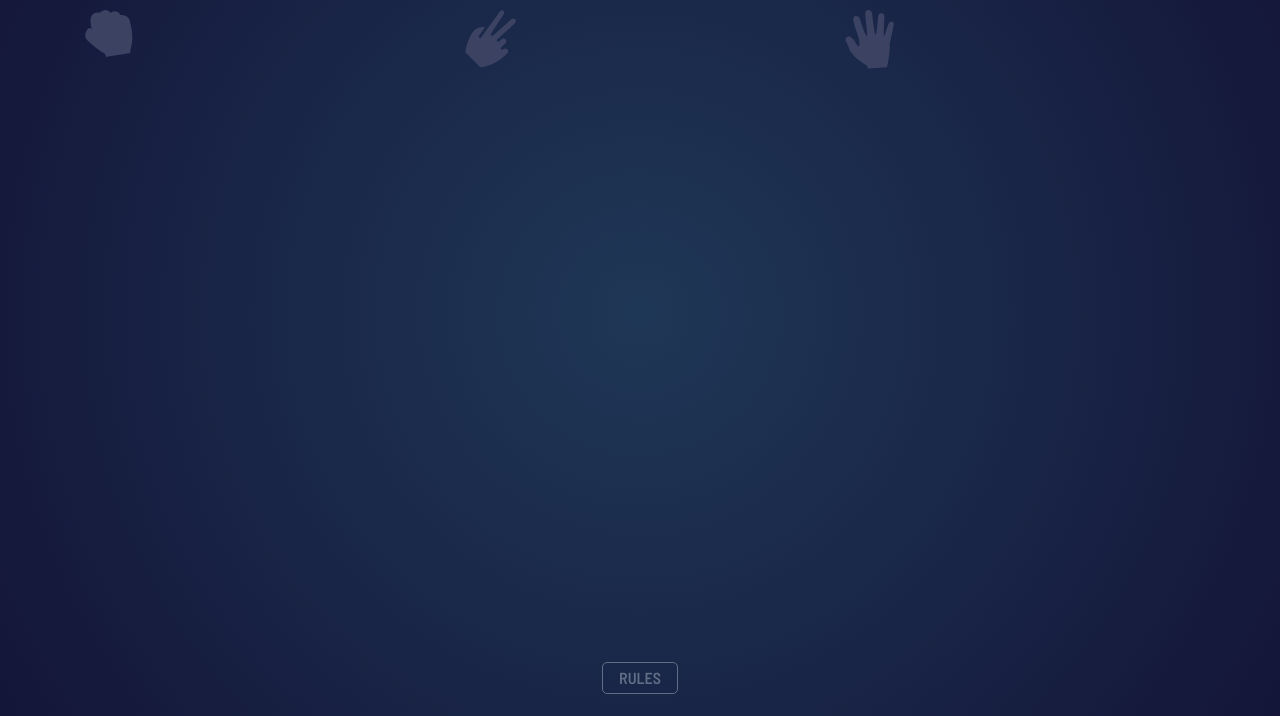
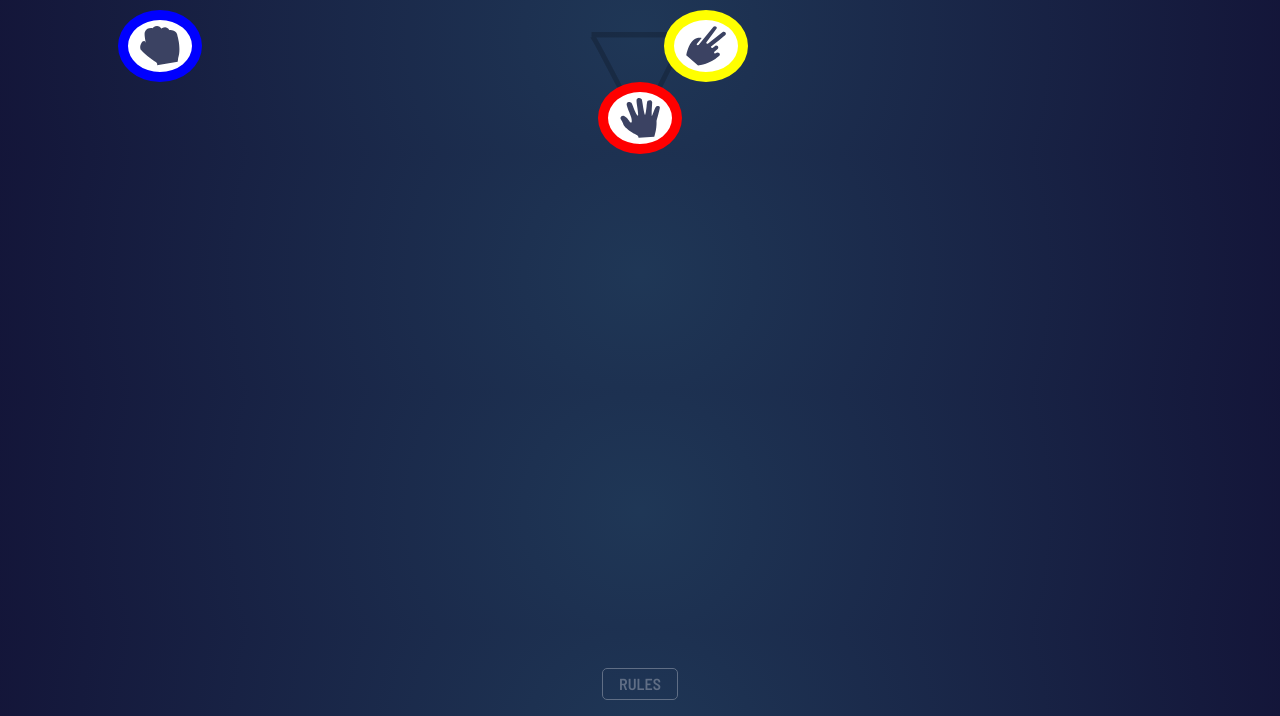
Before and after one commit to oilujc/rock-paper-scissors, a plain HTML site: page index.html in a window 1280 px wide. Shown: the part 84-800 px from the top of the page. Drawn offline with nearby package versions, Linux system fonts and the light colour scheme.

Commit message:
Added game logic

```diff
--- a/css/styles.css
+++ b/css/styles.css
@@ -1,10 +1,14 @@
 body {
-    background: radial-gradient(circle, hsl(214, 47%, 23%) 0%, hsl(237, 49%, 15%) 100%);
-    font-family: 'Barlow Semi Condensed', sans-serif;
+  background: radial-gradient(
+    circle,
+    hsl(214, 47%, 23%) 0%,
+    hsl(237, 49%, 15%) 100%
+  );
+  font-family: "Barlow Semi Condensed", sans-serif;
 }
 
 .header {
-    padding: .5rem 0px;
+  padding: 0.5rem 0px;
   margin: 1rem;
   border: 2px solid hsl(217, 16%, 45%);
   border-radius: 5px;
@@ -42,11 +46,39 @@ body {
 }
 
 .main {
-    min-height: calc(100vh - 164px);
+  background-image: url("../images/bg-triangle.svg");
+  background-position: center; /* Center the image */
+  background-repeat: no-repeat; /* Do not repeat the image */
+  background-size: 100px 100px;
+}
+
+.main .btn {
+    background-color: #ffffff;
+    border-radius: 100%;
+}
+
+.main .btn.btn-blue {
+    border: 10px solid blue;
+}
+.main .btn.btn-yellow {
+    border: 10px solid yellow;
+}
+.main .btn.btn-red {
+    border: 10px solid red;
+}
+
+.main .btn img {
+    height: 40px;
+    width: 40px;
 }
 
 .footer {
+    position: fixed;
+    width: 100%;
+    bottom: 0;
     padding: 1rem 0;
+    display: flex;
+    justify-content: center;
 }
 
 .footer button {
--- a/index.html
+++ b/index.html
@@ -10,7 +10,8 @@
     <link rel="stylesheet" href="https://stackpath.bootstrapcdn.com/bootstrap/4.5.2/css/bootstrap.min.css"
         integrity="sha384-JcKb8q3iqJ61gNV9KGb8thSsNjpSL0n8PARn9HuZOnIxN0hoP+VmmDGMN5t9UJ0Z" crossorigin="anonymous">
 
-    <link href="https://fonts.googleapis.com/css2?family=Barlow+Semi+Condensed:wght@600;700&display=swap" rel="stylesheet">
+    <link href="https://fonts.googleapis.com/css2?family=Barlow+Semi+Condensed:wght@600;700&display=swap"
+        rel="stylesheet">
 
     <link rel="stylesheet" href="./css/styles.css">
 
@@ -33,20 +34,38 @@
         </div>
 
         <div class="row main">
-            <div class="col-4">
-                <img src="./images/icon-rock.svg" alt="Piedra">
+            <div class="col-6 d-flex align-items-center pl-5">
+                <button class="btn btn-blue" onclick="setValue('piedra');">
+                    <img src="./images/icon-rock.svg" alt="Piedra">
+                </button>
             </div>
-            <div class="col-4">
-                <img src="./images/icon-scissors.svg" alt="Tijeras">
+            <div class="col-6 d-flex align-items-center pl-4">
+                <button class="btn btn-yellow" onclick="setValue('tijera');">
+                    <img src="./images/icon-scissors.svg" alt="Tijeras">
+                </button>
             </div>
-            <div class="col-4">
-                <img src="./images/icon-paper.svg" alt="Papel">
+            <div class="col-12 d-flex justify-content-center">
+                <button class="btn btn-red" onclick="setValue('papel');">
+                    <img src="./images/icon-paper.svg" alt="Papel">
+                </button>
             </div>
         </div>
+    </div>
+    <div class="footer">
+        <button>RULES</button>
+    </div>
 
-        <div class="row footer">
-            <div class="col-12 d-flex justify-content-center">
-                <button >RULES</button>
+    <div class="modal" tabindex="-1" id="resultado">
+        <div class="modal-dialog">
+            <div class="modal-content">
+                <div class="modal-header">
+                    <h5 class="modal-title">Resultado</h5>
+                    <button type="button" class="close" data-dismiss="modal" aria-label="Close">
+                        <span aria-hidden="true">&times;</span>
+                    </button>
+                </div>
+                <div class="modal-body">
+                </div>
             </div>
         </div>
     </div>
@@ -62,6 +81,59 @@
     <script src="https://stackpath.bootstrapcdn.com/bootstrap/4.5.2/js/bootstrap.min.js"
         integrity="sha384-B4gt1jrGC7Jh4AgTPSdUtOBvfO8shuf57BaghqFfPlYxofvL8/KUEfYiJOMMV+rV"
         crossorigin="anonymous"></script>
+
+    <script>
+        console.log("Hola Devsign");
+
+        function getRandomInt(min, max) {
+            return Math.floor(Math.random() * (max - min)) + min;
+        }
+
+        function setValue(jugador) {
+            // console.log(jugador);
+
+            let pcResponse = getRandomInt(0, 3);
+            let message = '';
+
+            let values = ['piedra', 'papel', 'tijera'];
+
+ /*            console.log(pcResponse);
+            console.log(values[pcResponse]); */
+
+            if (jugador === 'piedra' && values[pcResponse] === 'papel') {
+                // codigo
+                console.log('La computadora gana, '+ values[pcResponse]+' le gana a '+jugador);
+                message = 'La computadora gana, ' + values[pcResponse] + ' le gana a ' + jugador;
+            } else if (jugador === 'piedra' && values[pcResponse] === 'tijera') {
+                //  Codigo
+                console.log('El jugador gana, ' + jugador + ' le gana a ' + values[pcResponse]);
+                message = 'El jugador gana, ' + jugador + ' le gana a ' + values[pcResponse];
+            } else if (jugador === 'papel' && values[pcResponse] === 'piedra') {
+                //  Codigo
+                console.log('El jugador gana, '+ jugador+' le gana a '+ values[pcResponse]);
+                message = 'El jugador gana, ' + jugador + ' le gana a ' + values[pcResponse];
+            } else if (jugador === 'papel' && values[pcResponse] === 'tijera') {
+                //  Codigo
+                console.log('La computadora gana, ' + values[pcResponse] + ' le gana a ' + jugador);
+                message = 'La computadora gana, ' + values[pcResponse] + ' le gana a ' + jugador;
+            } else if (jugador === 'tijera' && values[pcResponse] === 'piedra') {
+                //  Codigo
+                console.log('La computadora gana, ' + values[pcResponse] + ' le gana a ' + jugador);
+                message = 'La computadora gana, ' + values[pcResponse] + ' le gana a ' + jugador;
+            } else if (jugador === 'tijera' && values[pcResponse] === 'papel') {
+                //  Codigo
+                console.log('El jugador gana, ' + jugador + ' le gana a ' + values[pcResponse]);
+                message = 'El jugador gana, ' + jugador + ' le gana a ' + values[pcResponse];
+            } else if (jugador === values[pcResponse]) {
+                console.log('Empate');
+                message = 'Empate';
+            }
+
+            $('#resultado .modal-body').html(message);
+            $('#resultado').modal('show');
+        }
+
+    </script>
 </body>
 
 </html>
```
Lines whose indentation alone changed are shown as unchanged.
